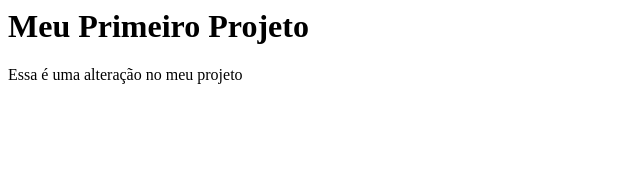
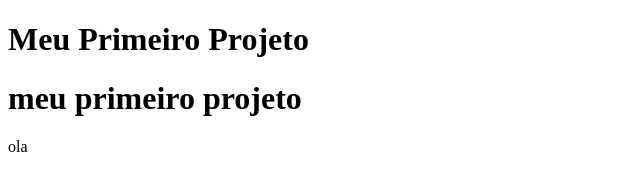
Before and after one commit to 2026301862luiza/meu-primeiro-projeto, a plain HTML site: page Index.html in a window 1280 px wide. Shown: the whole page, without its empty margins (0-640 px from the left). Drawn offline with Linux system fonts and the light colour scheme.

Commit message:
Atualizar o Index.html

```diff
--- a/Index.html
+++ b/Index.html
@@ -1,2 +1,10 @@
+<!DOCTYPE html>
+<html>
+<head>
 <h1>Meu Primeiro Projeto</h1>
-<p>Essa é uma alteração no meu projeto</p>
+</head>
+<body>
+<h1>meu primeiro projeto</h1>
+<p>ola</p>
+</body>
+</html>
```
